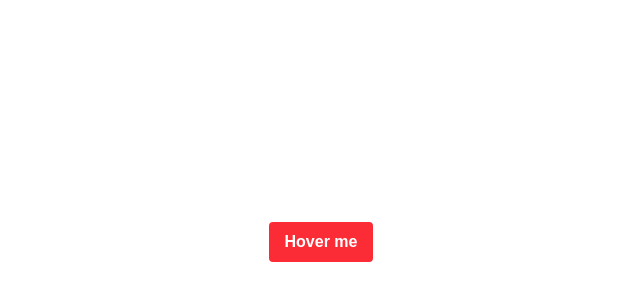
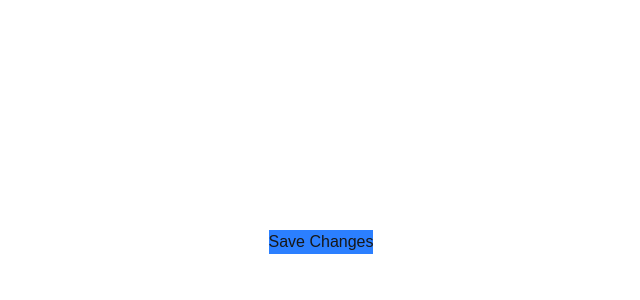
Before and after one commit to kzy0525/website, a Next.js app: page / in a window 1280 px wide. Shown: the part 158-458 px from the top of the page, without its empty margins (319-959 px from the left). Built offline with nearby package versions, Linux system fonts and the light colour scheme; a web font is replaced by a local one.

Commit message:
hover issue test

```diff
--- a/src/app/page.js
+++ b/src/app/page.js
@@ -157,8 +157,8 @@
 export default function Home() {
   return (
     <main className="h-screen flex justify-center items-center">
-      <button className="bg-red-500 hover:bg-blue-700 text-white font-bold py-2 px-4 rounded">
-        Hover me
+      <button class="bg-blue-500 transition delay-150 duration-300 ease-in-out hover:-translate-y-1 hover:scale-110 hover:bg-indigo-500 ...">
+        Save Changes
       </button>
     </main>
   );
```
